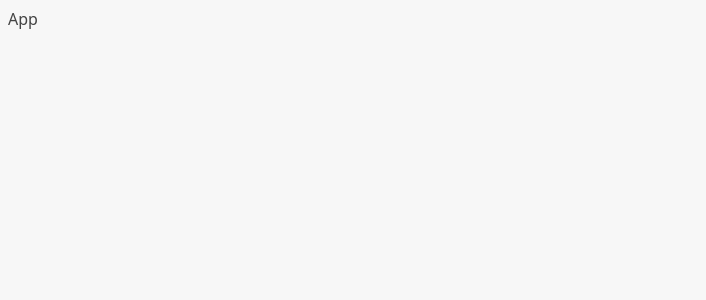
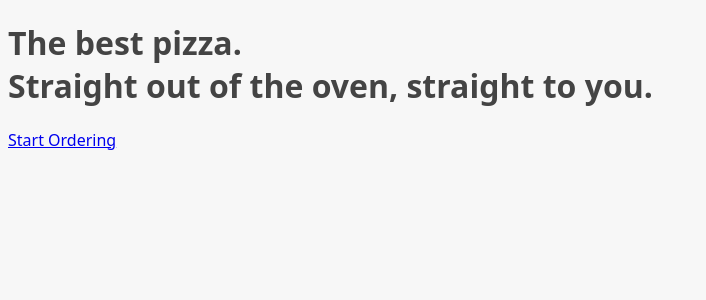
Before and after one commit to stpkkk/greenroom-store, a React (Vite) app: page / in a window 1280 px wide. Shown: the top 300 px of the page, without its empty margins (0-706 px from the left). Built offline with nearby package versions, Linux system fonts and the light colour scheme.

Commit message:
feat: app routing with react-router-dom v6

```diff
--- a/src/App.tsx
+++ b/src/App.tsx
@@ -1,5 +1,35 @@
+import { createBrowserRouter, RouterProvider } from 'react-router-dom'
+import Home from './ui/Home'
+import Menu from './features/menu/Menu'
+import Cart from './features/cart/Cart'
+import Order from './features/order/Order'
+import CreateOrder from './features/order/CreateOrder'
+
+const router = createBrowserRouter([
+	{
+		path: '/',
+		element: <Home />,
+	},
+	{
+		path: '/menu',
+		element: <Menu />,
+	},
+	{
+		path: '/cart',
+		element: <Cart />,
+	},
+	{
+		path: '/order/new',
+		element: <CreateOrder />,
+	},
+	{
+		path: '/order/:orderId',
+		element: <Order />,
+	},
+])
+
 function App() {
-	return <div>App</div>
+	return <RouterProvider router={router} />
 }
 
 export default App
--- a/src/ui/Home.tsx
+++ b/src/ui/Home.tsx
@@ -1,3 +1,5 @@
+import { Link } from 'react-router-dom'
+
 function Home() {
 	return (
 		<div>
@@ -6,8 +8,10 @@
 				<br />
 				Straight out of the oven, straight to you.
 			</h1>
+
+			<Link to='/menu'>Start Ordering</Link>
 		</div>
-  );
+	)
 }
 
-export default Home;
+export default Home
```
Lines whose indentation alone changed are shown as unchanged.
